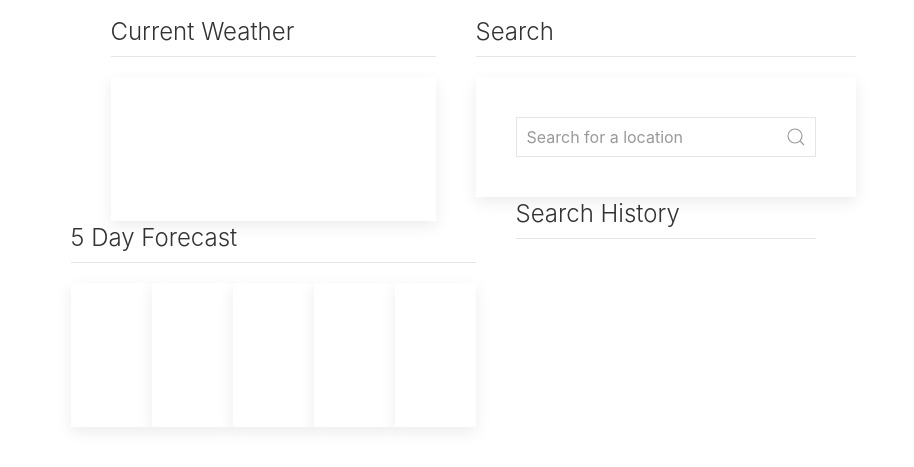
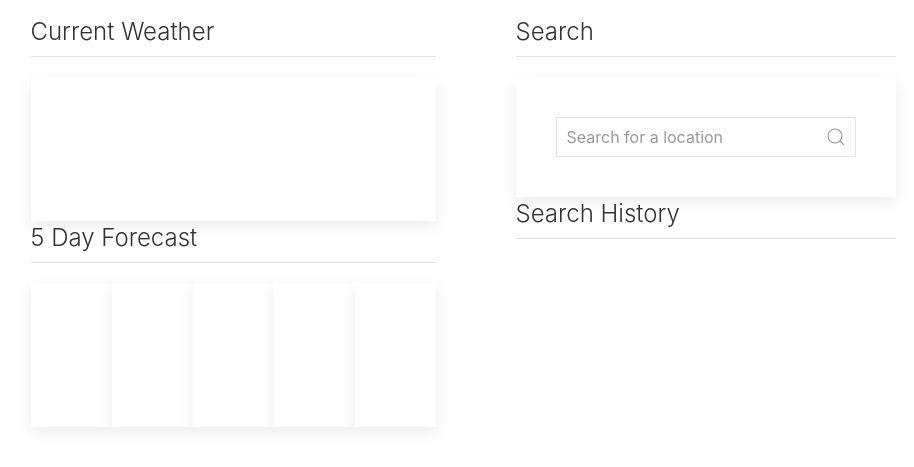
Before and after one commit to enzonsn/weatherDashboard, a plain HTML site: page index.html in a window 1280 px wide. Shown: the part 75-542 px from the top of the page, without its empty margins (177-1091 px from the left). Drawn offline with nearby package versions, Linux system fonts and the light colour scheme.

Commit message:
added uk-container class tag to forecast and search sections

```diff
--- a/index.html
+++ b/index.html
@@ -38,7 +38,7 @@
                 </div>
             </div>
 
-            <div class="fcstCont" id="fcstCont">
+            <div class="uk-container" id="fcstCont">
                 <h3 class="uk-heading-divider uk-text-light">5 Day Forecast</h3>
                 <div class="uk-flex uk-flex-center uk-text-center" id="fcst">
 
@@ -105,7 +105,7 @@
 
         <section class="srchPan" id="srchPan">
 
-            <div class="srchCont" id="srchCont">
+            <div class="uk-container" id="srchCont">
                 <h3 class="uk-heading-divider uk-text-light">Search</h3>
                 <div class="uk-card-default uk-card uk-card-body">
                     <form class="uk-search uk-search-default uk-width-1-1">
```
